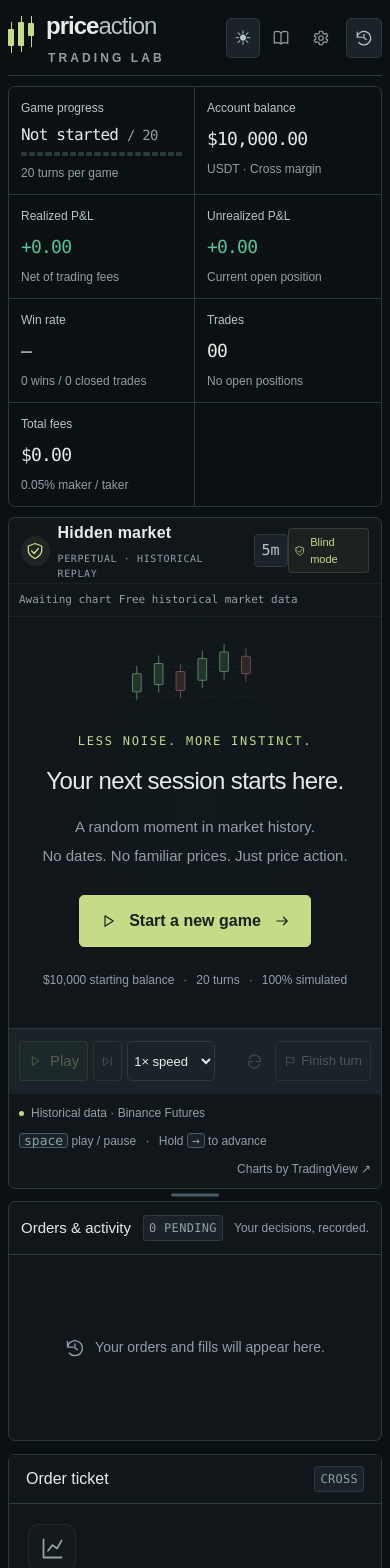
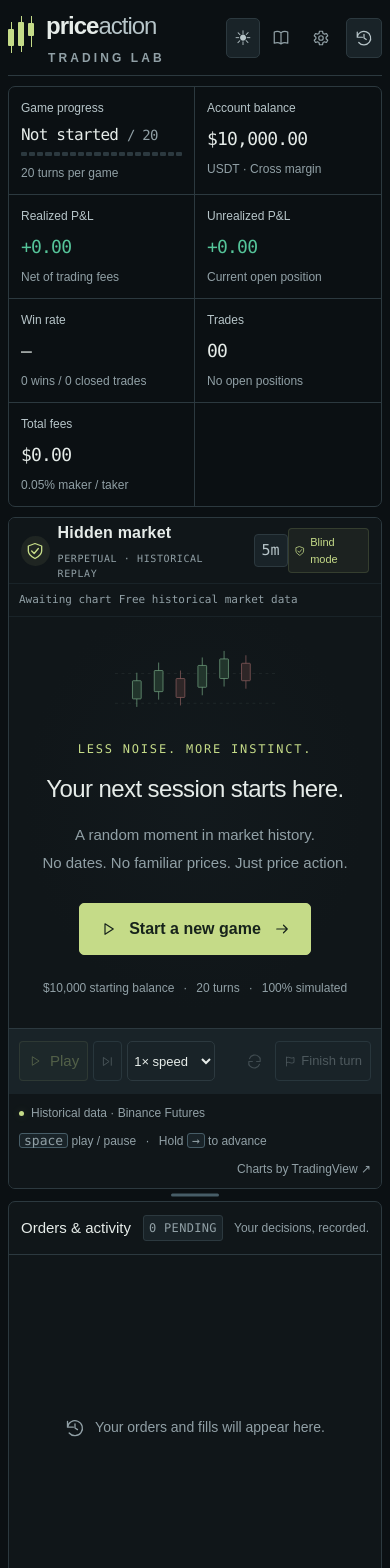
Before and after one commit to stevenjoe0906/price_action_game, a Next.js app: page / in a window 390 px wide. Shown: the top 1568 px of the page. Built offline with nearby package versions, Linux system fonts and the light colour scheme.

Commit message:
Anchor resizable panes to viewport and contain chart overlays

```diff
--- a/app/globals.css
+++ b/app/globals.css
@@ -2226,11 +2226,12 @@ select {
 /* One viewport, with natural header rows and two independently scrollable columns. */
 .app-shell {
   height: 100dvh;
-  min-height: 52rem;
+  min-height: 0;
+  overflow: hidden;
   display: flex;
   flex-direction: column;
   gap: 10px;
-  padding: 0 12px 12px;
+  padding: 0 12px;
 }
 .topbar {
   height: auto;
@@ -2287,7 +2288,13 @@ select {
   min-width: 0;
   min-height: 0;
   display: grid;
-  grid-template-rows: minmax(0, 1fr) 12px clamp(9rem, 22dvh, 18rem);
+  height: 100%;
+  overflow: hidden;
+  grid-template-rows: minmax(0, 1fr) 12px clamp(
+      0px,
+      400px,
+      calc(100% - 12px - 8rem)
+    );
   gap: 0;
 }
 .left-panel .chart-panel {
@@ -2383,14 +2390,6 @@ select {
   line-height: 1.7;
   color: var(--text-secondary);
 }
-.app-shell:not(.has-session) {
-  height: auto;
-  min-height: 100dvh;
-}
-.app-shell:not(.has-session) .left-panel {
-  height: calc(52rem + 12px);
-  grid-template-rows: minmax(0, 1fr) 12px 10rem;
-}
 .left-panel .chart-panel.is-expanded,
 .has-session .left-panel .chart-panel.is-expanded {
   height: auto;
@@ -2409,6 +2408,7 @@ select {
   .app-shell.has-session {
     height: auto;
     min-height: 100dvh;
+    overflow: visible;
   }
   .metrics-strip,
   .has-session .metrics-strip {
@@ -2434,8 +2434,8 @@ select {
   }
   .left-panel,
   .app-shell:not(.has-session) .left-panel {
-    height: calc(max(460px, 70dvh) + 15rem + 12px);
-    grid-template-rows: minmax(0, 1fr) 12px 15rem;
+    height: calc(max(460px, 70dvh) + 400px + 12px);
+    grid-template-rows: minmax(0, 1fr) 12px 400px;
   }
   .trading-sidebar,
   .has-session .trading-sidebar {
@@ -2477,15 +2477,15 @@ select {
   }
   .left-panel,
   .app-shell:not(.has-session) .left-panel {
-    height: calc(max(460px, 75dvh) + 15rem + 12px);
-    grid-template-rows: minmax(0, 1fr) 12px 15rem;
+    height: calc(max(460px, 75dvh) + 400px + 12px);
+    grid-template-rows: minmax(0, 1fr) 12px 400px;
   }
 }
 
 @media (max-width: 850px) {
   .app-shell:not(.has-session) .left-panel {
-    height: calc(max(42rem, 75dvh) + 15rem + 12px);
-    grid-template-rows: minmax(0, 1fr) 12px 15rem;
+    height: calc(max(42rem, 75dvh) + 400px + 12px);
+    grid-template-rows: minmax(0, 1fr) 12px 400px;
   }
 }
 
@@ -2631,3 +2631,38 @@ select {
   pointer-events: none;
   visibility: hidden;
 }
+
+/* Chart overlays stay inside their own pane, below replay controls and dialogs. */
+.left-panel .chart-panel {
+  isolation: isolate;
+  overflow: auto;
+}
+.left-panel .chart-panel > .chart-workbench,
+.left-panel .chart-panel > .empty-chart,
+.left-panel .chart-panel > .chart-loading {
+  position: relative;
+  isolation: isolate;
+  overflow: hidden;
+}
+.left-panel .chart-panel > .empty-chart {
+  overflow: auto;
+  justify-content: safe center;
+  padding: 16px;
+}
+.empty-chart > * {
+  flex-shrink: 0;
+}
+.empty-illustration {
+  margin-top: 0;
+}
+.chart-heading,
+.ohlc-bar,
+.replay-toolbar,
+.chart-footer {
+  position: relative;
+  z-index: 1;
+  background-color: var(--panel);
+}
+.replay-toolbar {
+  background-color: var(--panel-raised);
+}
--- a/components/ResizableChartPanels.tsx
+++ b/components/ResizableChartPanels.tsx
@@ -28,10 +28,11 @@ export default function ResizableChartPanels({
       parseFloat(
         node.ownerDocument.defaultView!.getComputedStyle(node).fontSize,
       ) || 16;
-    const scale = Math.min(1, available / (27 * rem));
+    const chartMin = Math.min(20 * rem, Math.max(8 * rem, available - 400));
+    const scale = Math.min(1, available / (chartMin + 7 * rem));
     return {
       available,
-      min: 20 * rem * scale,
+      min: chartMin * scale,
       max: available - 7 * rem * scale,
     };
   };
```
Also changed, not shown: 2 other files (tests, documents, lock files or other folders).
